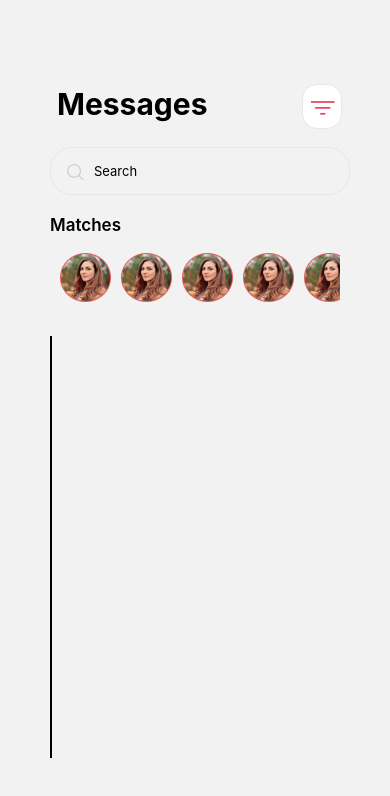
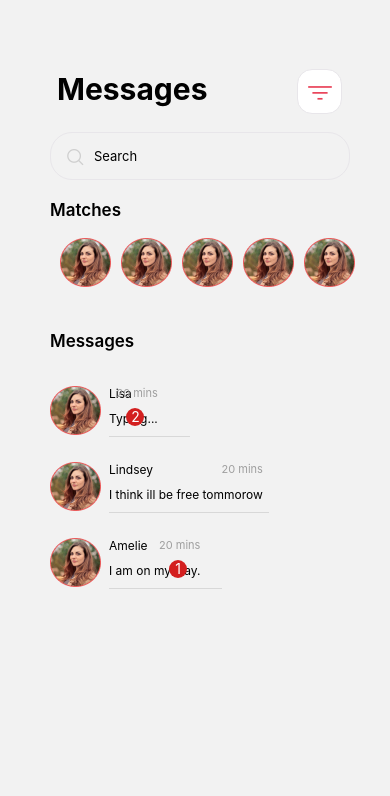
Before and after one commit to LeonBuller/loveactuallyme, a React Native app: screen /Messages in a window 390 px wide. Shown: the top 796 px of the page. Built offline with nearby package versions, Linux system fonts and the light colour scheme.

Commit message:
Created a matches & messages components

```diff
--- /dev/null
+++ b/src/components/Matches.jsx
@@ -0,0 +1,51 @@
+import { View, Text, Image, ScrollView } from "react-native";
+import React from "react";
+
+import image1 from "../../assets/matches/1.png";
+
+const Matches = () => {
+  return (
+    <View style={{ paddingTop: 8 }}>
+      <ScrollView horizontal showsHorizontalScrollIndicator={false}>
+        <Image
+          width={60}
+          height={60}
+          source={image1}
+          style={{ resizeMode: "cover", marginLeft: 10 }}
+        />
+        <Image
+          width={60}
+          height={60}
+          source={image1}
+          style={{ resizeMode: "cover", marginLeft: 10 }}
+        />
+        <Image
+          width={60}
+          height={60}
+          source={image1}
+          style={{ resizeMode: "cover", marginLeft: 10 }}
+        />
+        <Image
+          width={60}
+          height={60}
+          source={image1}
+          style={{ resizeMode: "cover", marginLeft: 10 }}
+        />
+        <Image
+          width={60}
+          height={60}
+          source={image1}
+          style={{ resizeMode: "cover", marginLeft: 10 }}
+        />
+        <Image
+          width={60}
+          height={60}
+          source={image1}
+          style={{ resizeMode: "cover", marginLeft: 10 }}
+        />
+      </ScrollView>
+    </View>
+  );
+};
+
+export default Matches;
--- /dev/null
+++ b/src/components/MessagesGeneral.jsx
@@ -0,0 +1,140 @@
+import { View, Text, Image } from "react-native";
+import React from "react";
+
+import image1 from "../../assets/matches/1.png";
+
+const MessageGeneral = () => {
+  return (
+    <>
+      <View
+        style={{
+          flexDirection: "row",
+          alignItems: "center",
+          paddingBottom: 25,
+        }}
+      >
+        <View style={{ flexDirection: "row", position: "relative" }}>
+          <Image
+            width={60}
+            height={60}
+            source={image1}
+            style={{ resizeMode: "cover", marginLeft: 0 }}
+          />
+          <View
+            style={{
+              flexDirection: "column",
+              borderBottomWidth: 1,
+              width: "75%",
+              borderColor: "#D8D8D8",
+              marginLeft: 8,
+            }}
+          >
+            <Text style={{ marginBottom: 10, fontSize: 12 }}>Lisa</Text>
+            <Text style={{ paddingBottom: 10, fontSize: 12 }}>Typing...</Text>
+          </View>
+          <View
+            style={{ position: "absolute", right: 0, flexDirection: "column" }}
+          >
+            <Text style={{ fontSize: 11, color: "#9F9F9F" }}>20 mins</Text>
+            <View
+              style={{
+                backgroundColor: "#D31F1F",
+                width: 18,
+                height: 18,
+                borderRadius: 55,
+                marginVertical: 8,
+                marginLeft: 10,
+              }}
+            >
+              <Text style={{ color: "white", textAlign: "center" }}>2</Text>
+            </View>
+          </View>
+        </View>
+      </View>
+      <View
+        style={{
+          flexDirection: "row",
+          alignItems: "center",
+          paddingBottom: 25,
+        }}
+      >
+        <View style={{ flexDirection: "row", position: "relative" }}>
+          <Image
+            width={60}
+            height={60}
+            source={image1}
+            style={{ resizeMode: "cover", marginLeft: 0 }}
+          />
+          <View
+            style={{
+              flexDirection: "column",
+              borderBottomWidth: 1,
+              width: "75%",
+              borderColor: "#D8D8D8",
+              marginLeft: 8,
+            }}
+          >
+            <Text style={{ marginBottom: 10, fontSize: 12 }}>Lindsey</Text>
+            <Text style={{ paddingBottom: 10, fontSize: 12 }}>
+              I think ill be free tommorow
+            </Text>
+          </View>
+          <View
+            style={{ position: "absolute", right: 0, flexDirection: "column" }}
+          >
+            <Text style={{ fontSize: 11, color: "#9F9F9F" }}>20 mins</Text>
+          </View>
+        </View>
+      </View>
+      <View
+        style={{
+          flexDirection: "row",
+          alignItems: "center",
+          paddingBottom: 25,
+        }}
+      >
+        <View style={{ flexDirection: "row", position: "relative" }}>
+          <Image
+            width={60}
+            height={60}
+            source={image1}
+            style={{ resizeMode: "cover", marginLeft: 0 }}
+          />
+          <View
+            style={{
+              flexDirection: "column",
+              borderBottomWidth: 1,
+              width: "75%",
+              borderColor: "#D8D8D8",
+              marginLeft: 8,
+            }}
+          >
+            <Text style={{ marginBottom: 10, fontSize: 12 }}>Amelie</Text>
+            <Text style={{ paddingBottom: 10, fontSize: 12 }}>
+              I am on my way.
+            </Text>
+          </View>
+          <View
+            style={{ position: "absolute", right: 0, flexDirection: "column" }}
+          >
+            <Text style={{ fontSize: 11, color: "#9F9F9F" }}>20 mins</Text>
+            <View
+              style={{
+                backgroundColor: "#D31F1F",
+                width: 18,
+                height: 18,
+                borderRadius: 55,
+                marginVertical: 8,
+                marginLeft: 10,
+              }}
+            >
+              <Text style={{ color: "white", textAlign: "center" }}>1</Text>
+            </View>
+          </View>
+        </View>
+      </View>
+    </>
+  );
+};
+
+export default MessageGeneral;
--- a/src/screens/Messages.jsx
+++ b/src/screens/Messages.jsx
@@ -8,6 +8,7 @@ import {
   Image,
 } from "react-native";
 import React, { useState } from "react";
+import Matches from "../components/Matches";
 
 import Search from "react-native-vector-icons/AntDesign";
 import Filter from "react-native-vector-icons/Ionicons";
@@ -15,15 +16,17 @@ import Filter from "react-native-vector-icons/Ionicons";
 import mockdata from "../../mockdata";
 
 import image1 from "../../assets/matches/1.png";
+import MessageGeneral from "../components/MessagesGeneral";
+
 const Messages = () => {
   const [text, setText] = useState("");
 
   return (
     <View style={styles.container}>
-      <View style={{ flexDirection: "row", position: "relative" }}>
+      <View style={styles.titleAndFilter}>
         <Text style={styles.title}>Messages</Text>
 
-        <View style={{ position: "absolute", right: -135, top: -2 }}>
+        <View style={styles.filterBtnContainer}>
           <View style={styles.shadowCircle}>
             <TouchableOpacity style={styles.filterBtn}>
               <Filter
@@ -36,7 +39,6 @@ const Messages = () => {
           </View>
         </View>
       </View>
-
       <View style={styles.inputContainer}>
         <Search
           size={18.5}
@@ -54,67 +56,33 @@ const Messages = () => {
 
       {/* Matches  */}
 
-      <View
-        style={{
-          height: "12%",
-          width: "100%",
-          marginBottom: 30,
-          marginTop: 10,
-        }}
-      >
-        <Text style={{ fontSize: 17, fontWeight: "600", paddingVertical: 10 }}>
-          Matches
-        </Text>
+      <View style={styles.matchesContainer}>
+        <Text style={styles.messagesAndMatchesTitle}>Matches</Text>
         <ScrollView
           scrollEventThrottle={16}
           horizontal
           showsHorizontalScrollIndicator={false}
         >
-          <View style={{ paddingTop: 8 }}>
-            <ScrollView horizontal showsHorizontalScrollIndicator={false}>
-              <Image
-                width={60}
-                height={60}
-                source={image1}
-                style={{ resizeMode: "cover", marginLeft: 10 }}
-              />
-              <Image
-                width={60}
-                height={60}
-                source={image1}
-                style={{ resizeMode: "cover", marginLeft: 10 }}
-              />
-              <Image
-                width={60}
-                height={60}
-                source={image1}
-                style={{ resizeMode: "cover", marginLeft: 10 }}
-              />
-              <Image
-                width={60}
-                height={60}
-                source={image1}
-                style={{ resizeMode: "cover", marginLeft: 10 }}
-              />
-              <Image
-                width={60}
-                height={60}
-                source={image1}
-                style={{ resizeMode: "cover", marginLeft: 10 }}
-              />
-              <Image
-                width={60}
-                height={60}
-                source={image1}
-                style={{ resizeMode: "cover", marginLeft: 10 }}
-              />
+          <Matches />
+        </ScrollView>
+      </View>
+
+      {/* Messages  */}
+
+      <View style={styles.messagesContainer}>
+        <Text style={styles.messagesAndMatchesTitle}>Messages</Text>
+        <ScrollView
+          scrollEventThrottle={16}
+          showsVerticalScrollIndicator={false}
+        >
+          <View style={{ marginTop: 25 }}>
+            <ScrollView showsVerticalScrollIndicator={false}>
+              {/* One Item */}
+              <MessageGeneral />
             </ScrollView>
           </View>
         </ScrollView>
       </View>
-
-      {/* Messages  */}
-      <View style={{ height: "50%", borderWidth: 1 }}></View>
     </View>
   );
 };
@@ -151,10 +119,10 @@ const styles = StyleSheet.create({
     marginLeft: 7,
     fontWeight: "700",
   },
-  filterIconSearch: { position: "absolute", left: 5.8, top: 8 },
+  filterIconSearch: { position: "absolute", left: 8, top: 8 },
   filterBtn: {},
   shadowCircle: {
-    width: 40,
+    width: 45,
     height: 45,
     backgroundColor: "white",
     borderRadius: 15,
@@ -162,4 +130,22 @@ const styles = StyleSheet.create({
     borderWidth: 1.2,
     borderColor: "#E8E6EA",
   },
+  titleAndFilter: { flexDirection: "row", position: "relative" },
+  filterBtnContainer: { position: "absolute", right: -135, top: -2 },
+  matchesContainer: {
+    height: "12%",
+    width: "105%",
+    marginBottom: 30,
+    marginTop: 10,
+  },
+  messagesContainer: {
+    height: "50%",
+    width: "100%",
+    marginBottom: 30,
+  },
+  messagesAndMatchesTitle: {
+    fontSize: 17,
+    fontWeight: "600",
+    paddingVertical: 10,
+  },
 });
```
